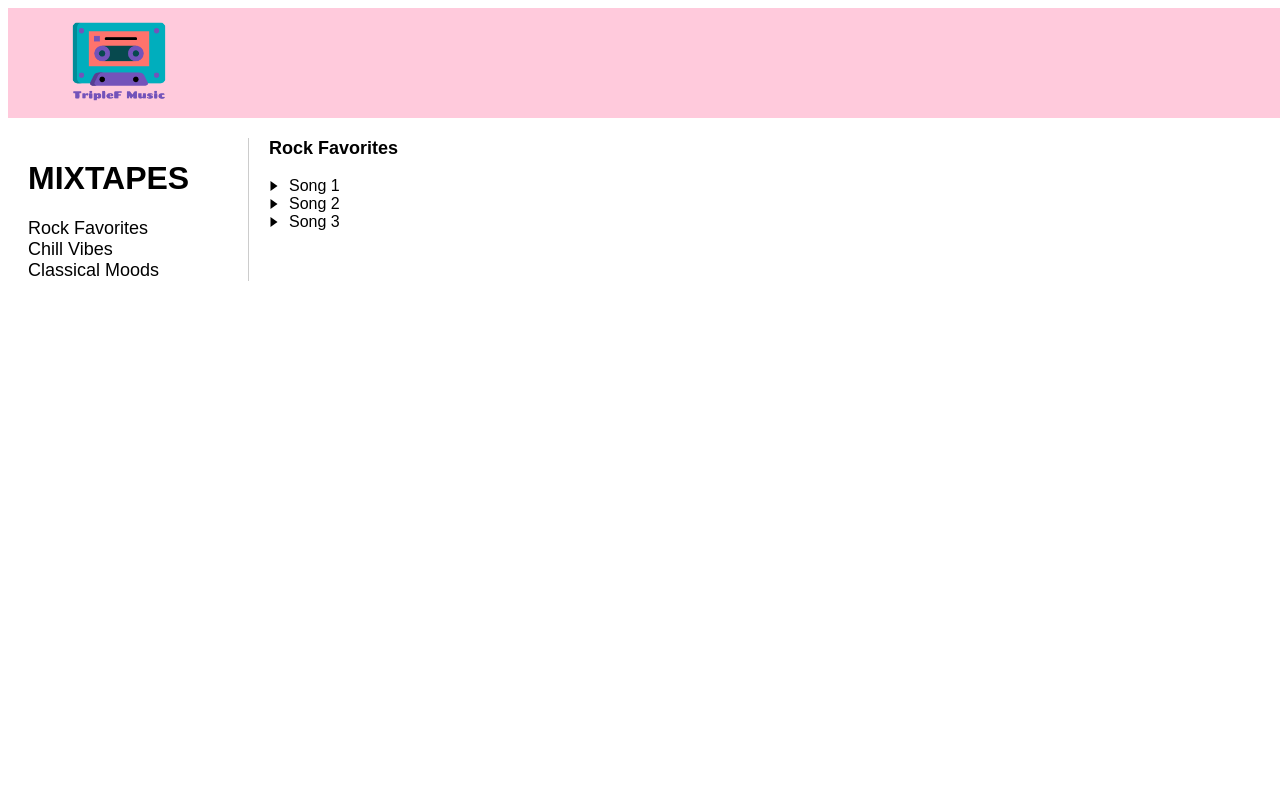
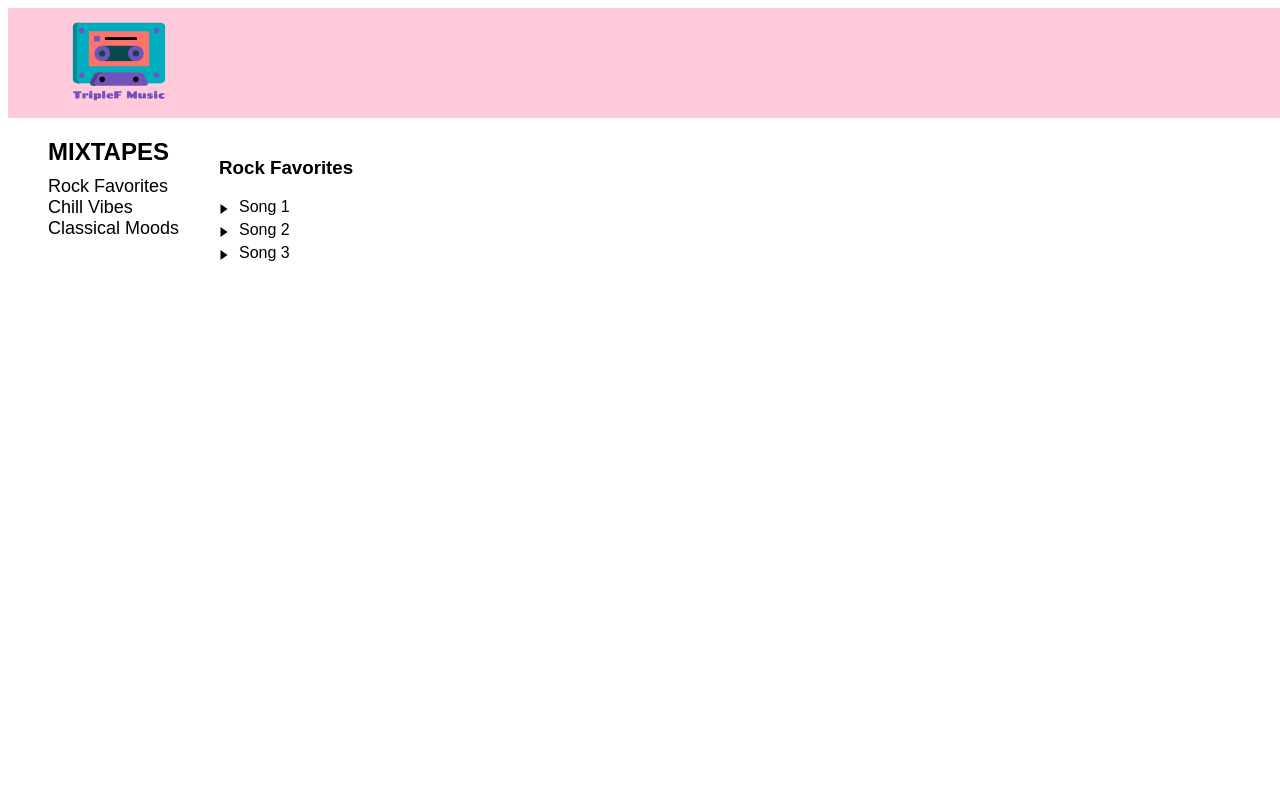
Before and after one commit to FionaBlackler/IPR-Projekt-SS24, a React (Vite) app in the folder TripleFMusic/: page /musicgallery in a window 1280 px wide. Both pictures are taken after a click on the link "Rock Favorites". Shown: the top 800 px of the page. Built offline with nearby package versions, Linux system fonts and the light colour scheme.

Commit message:
Align headers at baseline

```diff
--- a/TripleFMusic/src/pages/MainArea/MusicGallery.css
+++ b/TripleFMusic/src/pages/MainArea/MusicGallery.css
@@ -2,27 +2,29 @@
     display: flex;
     margin: 20px;
     font-family: Arial, sans-serif;
+    align-items: flex-start; /* Keeps the main container items starting from the top */
 }
 
-.music-gallery-header1 {
-    font-size: 24px;
+.music-gallery-header, .playlist-content-header {
     font-weight: bold;
     color: #000000;
+}
+.music-gallery-header {
+    font-size: 24px;
     margin-top: 0;
-    padding-top: 0;
+    margin-bottom: 10px;
 }
 
-.music-gallery-header3 {
+.playlist-content-header {
     font-size: 18px;
-    font-weight: bold;
-    color: #000000;
-    margin-top: 0;
-    padding-top: 0;
+    margin-top: 5px;
+    margin-bottom: 10px;
 }
 
 .playlist-links {
     list-style-type: none;
     padding: 0;
+    margin: 0;
 }
 
 .playlist-links div {
@@ -41,21 +43,21 @@
     color: #ff0000;
 }
 
-.playlist-menu {
-    width: 200px;
-    border-right: 1px solid #ccc; /* Separator line */
+.playlist-menu, .playlist-content {
+    display: flex;
+    flex-direction: column;
+    align-items: baseline;
+    justify-content: space-between;
+    height: 100%;
     padding-right: 20px;
-}
-
-.playlist-content {
-    flex-grow: 1;
     padding-left: 20px;
 }
 
 .selected-playlist li {
-    position: relative; /* Needed for absolute positioning of pseudo-element */
+    position: relative;
     padding-left: 20px;
-    list-style: none; /* Remove default bullets */
+    padding-bottom: 5px;
+    list-style: none;
 }
 
 .selected-playlist li::before {
@@ -63,7 +65,7 @@
     position: absolute;
     left: 0;
     top: 50%;
-    transform: translateY(-50%) rotate(90deg); /* Center and rotate the triangle */
+    transform: translateY(-50%) rotate(90deg); /* Rotates the arrow */
     border-left: 5px solid transparent;
     border-right: 5px solid transparent;
     border-bottom: 7px solid black;
```
